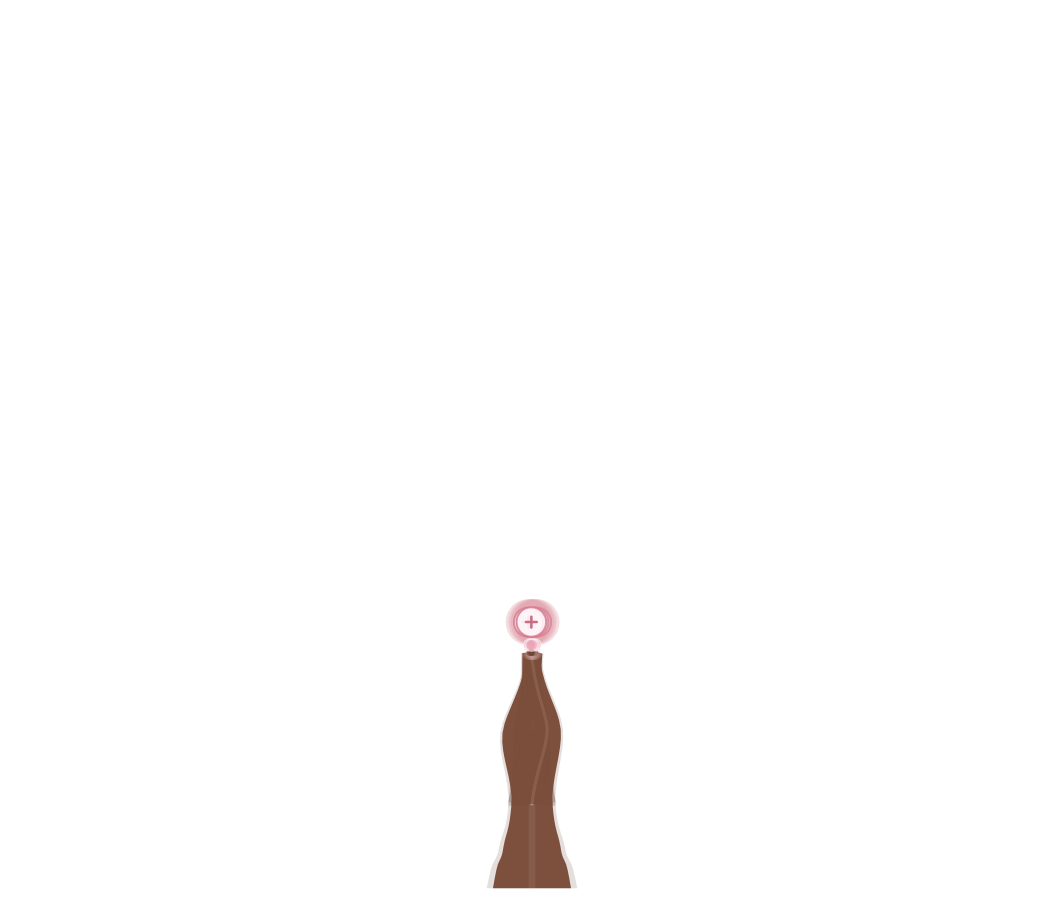
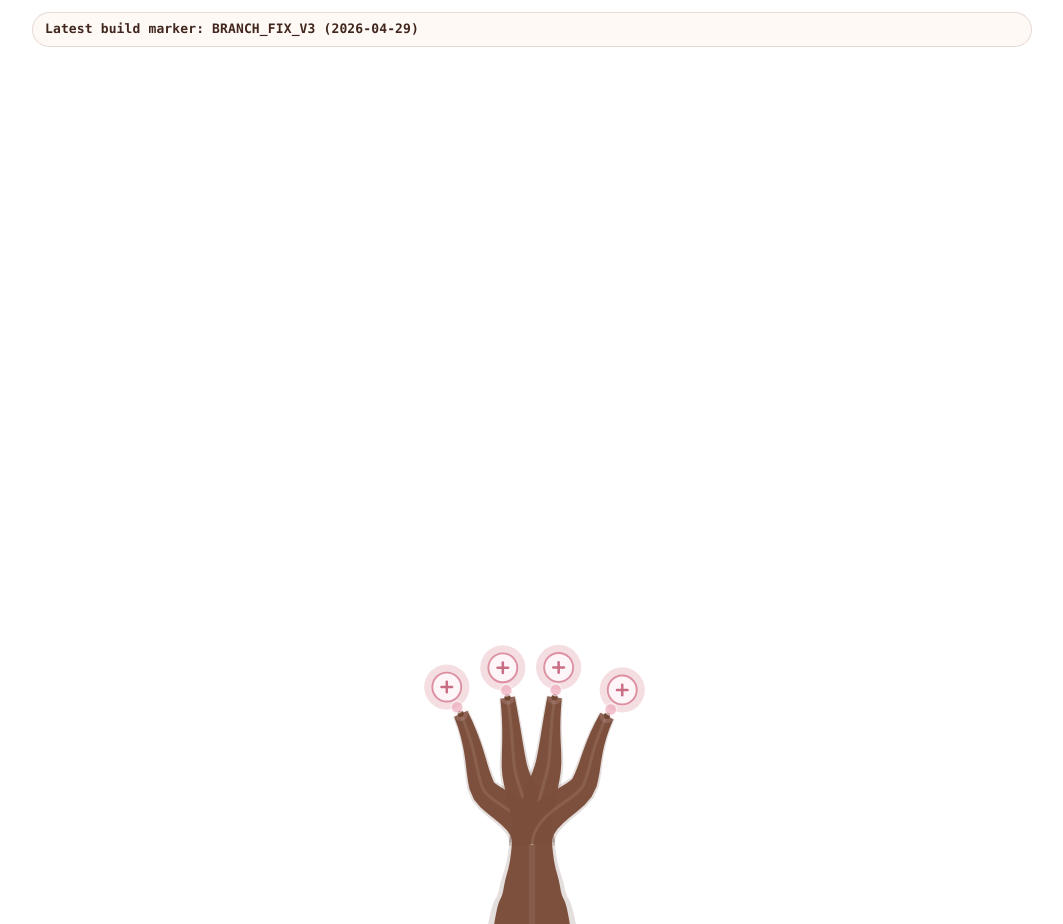
Before and after one commit to DavidWu5/flourish, a plain HTML site: page index.html in a window 1280 px wide. Shown: the top 924 px of the page, without its empty margins (108-1171 px from the left). Drawn offline with Linux system fonts and the light colour scheme.

Commit message:
overlapping visual bug fix

```diff
--- a/app.js
+++ b/app.js
@@ -1,6 +1,8 @@
 import { TreeController } from "./tree-controller.js";
 import { ApiTreeProvider, MockTreeProvider } from "./tree-provider.js";
 import { createTreeRenderer } from "./tree-renderer.js";
+
+const BUILD_VERSION = "Latest build marker: BRANCH_FIX_V3 (2026-04-29)";
 
 const renderer = createTreeRenderer({
   svg: document.querySelector("#treeSvg"),
@@ -9,6 +11,10 @@ const renderer = createTreeRenderer({
   tipGroup: document.querySelector("#tipGroup"),
   nodeGroup: document.querySelector("#nodeGroup"),
 });
+const buildBanner = document.querySelector("#buildBanner");
+if (buildBanner) {
+  buildBanner.textContent = BUILD_VERSION;
+}
 
 const controller = new TreeController({
   provider: new MockTreeProvider(),
--- a/index.html
+++ b/index.html
@@ -8,6 +8,7 @@
   </head>
   <body>
     <main class="app-shell">
+      <p class="build-banner" id="buildBanner">Loading latest build...</p>
       <div class="canvas-frame">
         <svg
           id="treeSvg"
--- a/styles.css
+++ b/styles.css
@@ -13,13 +13,27 @@
 body {
   margin: 0;
   min-height: 100vh;
+  color: #40261d;
   background: transparent;
 }
 
 .app-shell {
   width: 100%;
   margin: 0;
-  padding: 0;
+  padding: 12px 12px 0;
+}
+
+.build-banner {
+  margin: 0 auto 8px;
+  width: min(100%, 1000px);
+  padding: 8px 12px;
+  border: 1px solid rgba(121, 77, 58, 0.18);
+  border-radius: 999px;
+  background: rgba(255, 249, 246, 0.92);
+  font:
+    600 13px/1.3 "SF Mono", "Monaco", "Consolas", "Liberation Mono",
+    monospace;
+  letter-spacing: 0.01em;
 }
 
 .canvas-frame {
--- a/tree-renderer.js
+++ b/tree-renderer.js
@@ -358,7 +358,9 @@ export function createTreeRenderer({
 
   function nextAngleFor(parent, node, index, siblingCount) {
     if (node.slot === "trunk") {
-      return -Math.PI / 2 + node.seed.lean * 0.03;
+      const offset = childSpreadOffset(index, siblingCount);
+      const spread = lerp(0.22, 0.64, clamp((siblingCount - 1) / 4, 0, 1));
+      return -Math.PI / 2 + offset * spread + node.seed.lean * 0.05;
     }
 
     const outwardBias = clamp((parent.target.x - ROOT_X) / 330, -1, 1) * 0.12;
```
